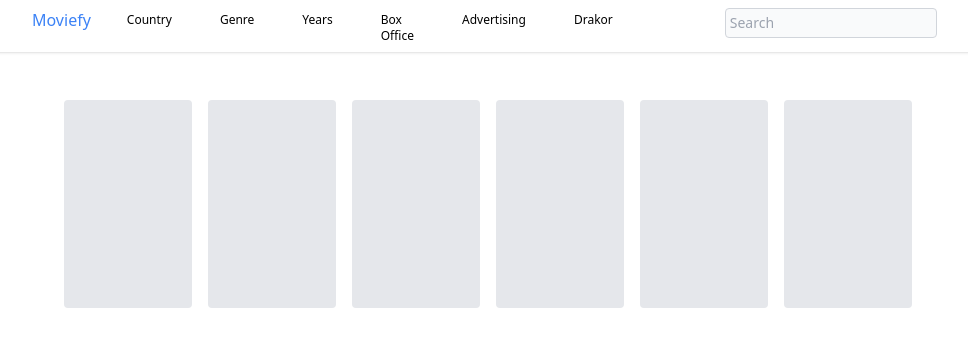
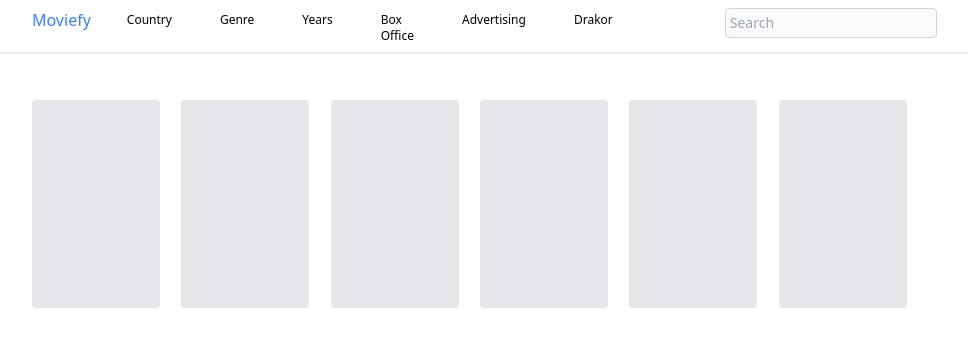
Before and after one commit to Wifaldy/Movie-App, a website: page public/index.html in a window 1280 px wide. Shown: the whole page, without its empty margins (160-1128 px from the left). Drawn offline with Linux system fonts and the light colour scheme.

Commit message:
Adjust padding left

```diff
--- a/public/index.html
+++ b/public/index.html
@@ -55,7 +55,7 @@
     <section>
         <div class="max-w-4xl mx-auto mt-12">
             <!-- Card -->
-            <div class="pl-8 grid md:grid-cols-6 sm:grid-cols-4 grid-cols-2 gap-y-5">
+            <div class="pl-8 md:pl-0 grid md:grid-cols-6 sm:grid-cols-4 grid-cols-2 gap-y-5">
                 <div class="bg-gray-200 w-36 h-52 md:w-32 md:h-52 sm:w-32 sm:h-52 rounded">
                 </div>
                 <div class="bg-gray-200 w-36 h-52 md:w-32 md:h-52 sm:w-32 sm:h-52 rounded">
```
Also changed, not shown: public/css/style.css.
